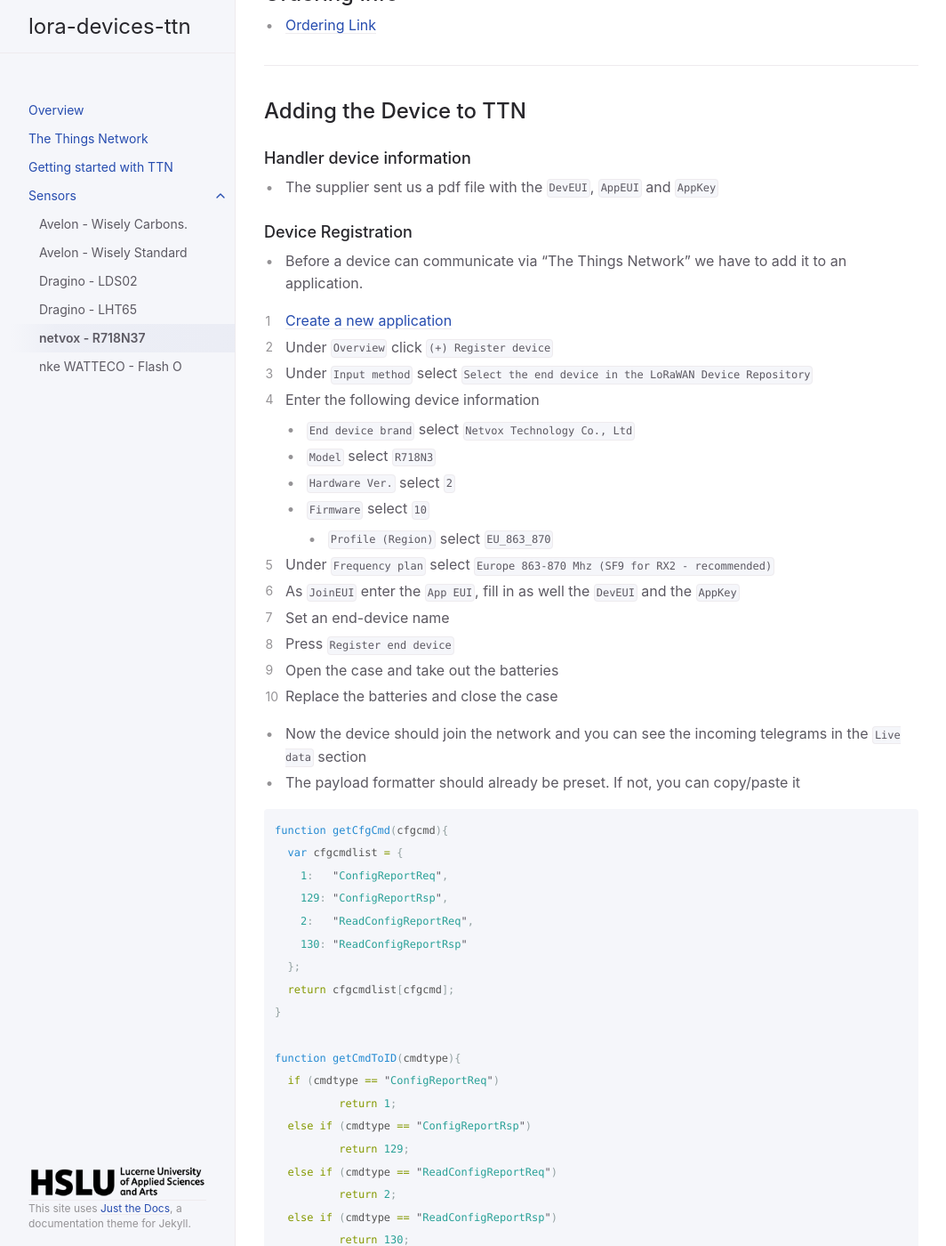
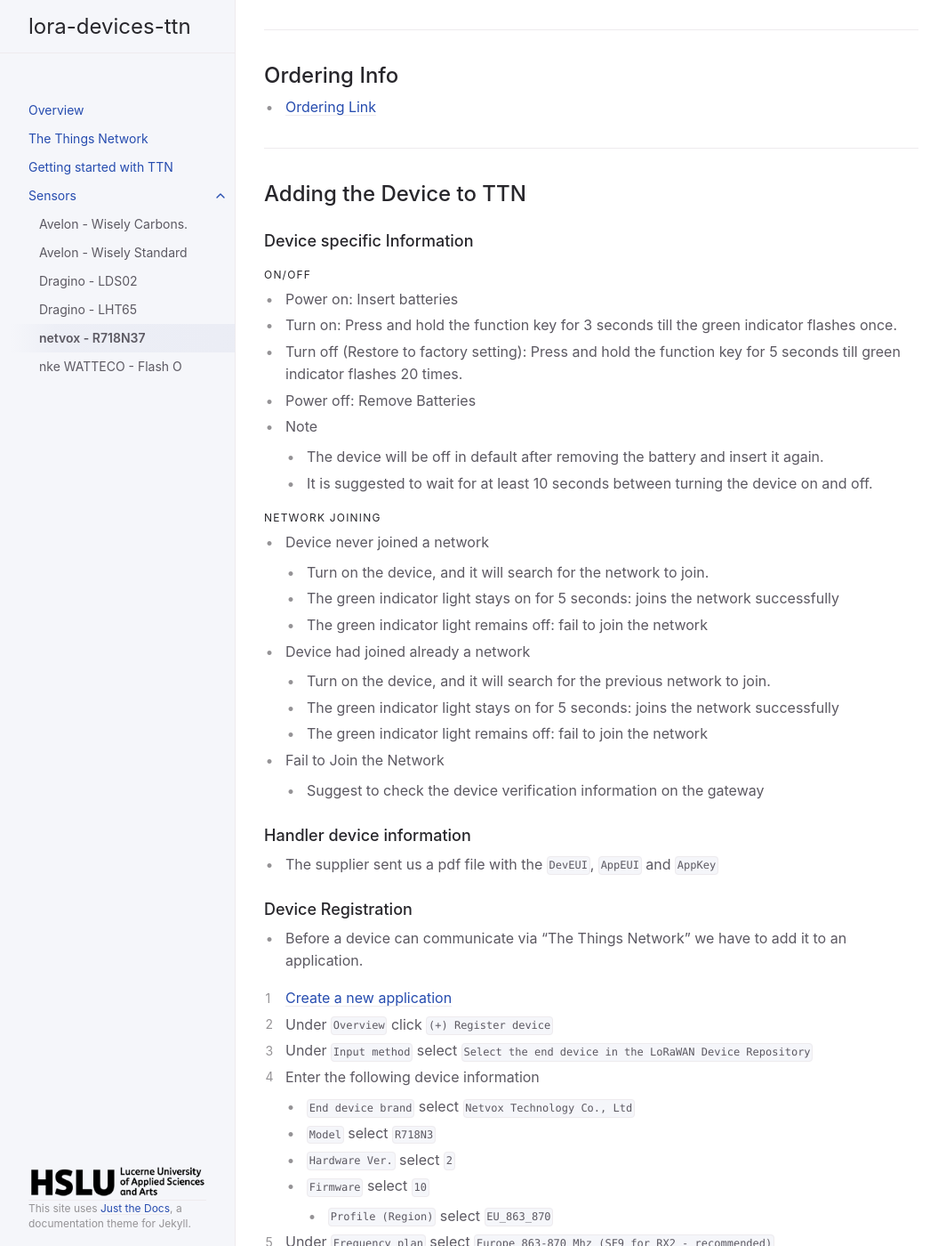
Before and after one commit to hslu-ige-laes/lora-devices-ttn, a Jekyll site: the page built from docs/sensors/netvox-R718N37.md, in a window 1280 px wide and 1400 px high, scrolled down 1318 px. Shown: the whole window at 89% size, without its empty margins (107-1171 px from the left). Built offline with Jekyll 4.4.1, drawn with Linux system fonts in a browser that asks for light colours; some of the changed text lies outside the part shown.

Commit message:
Update netvox-R718N37.md

```diff
--- a/docs/sensors/netvox-R718N37.md
+++ b/docs/sensors/netvox-R718N37.md
@@ -54,6 +54,28 @@ Operating Temperature Range: -20°C ... 55°C
 ---
 
 ## Adding the Device to TTN
+### Device specific Information
+#### On/Off
+- Power on: Insert batteries
+- Turn on: Press and hold the function key for 3 seconds till the green indicator flashes once.
+- Turn off (Restore to factory setting): Press and hold the function key for 5 seconds till green indicator flashes 20 times.
+- Power off: Remove Batteries
+- Note
+  - The device will be off in default after removing the battery and insert it again.
+  - It is suggested to wait for at least 10 seconds between turning the device on and off.
+
+#### Network Joining
+- Device never joined a network
+	- Turn on the device, and it will search for the network to join.
+  - The green indicator light stays on for 5 seconds: joins the network successfully
+  - The green indicator light remains off: fail to join the network
+- Device had joined already a network
+  - Turn on the device, and it will search for the previous network to join.
+  - The green indicator light stays on for 5 seconds: joins the network successfully
+  - The green indicator light remains off: fail to join the network
+- Fail to Join the Network
+  - Suggest to check the device verification information on the gateway
+
 ### Handler device information
 - The supplier sent us a pdf file with the `DevEUI`, `AppEUI` and `AppKey`
 
```
